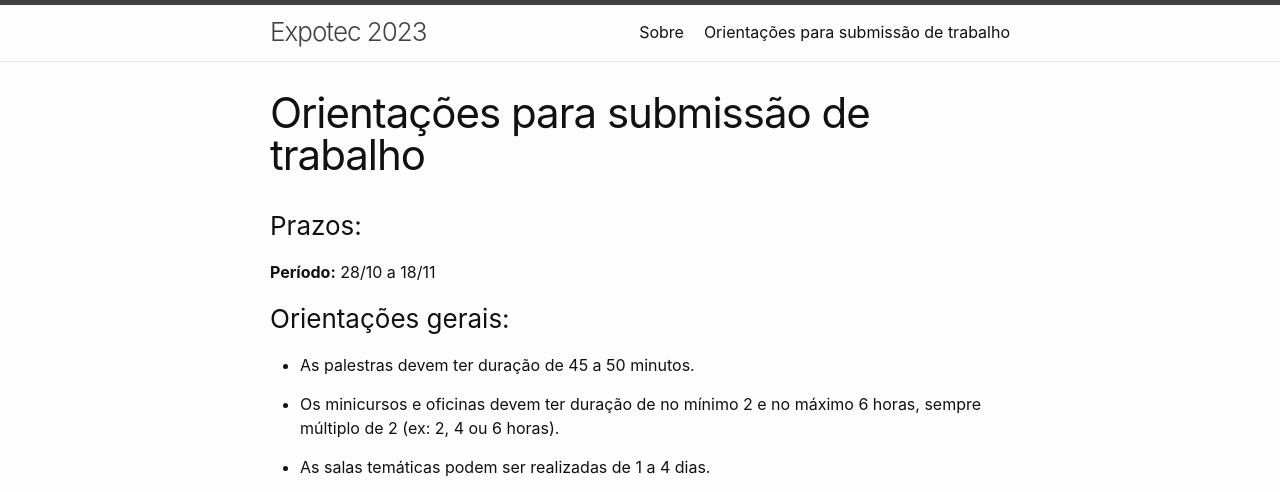
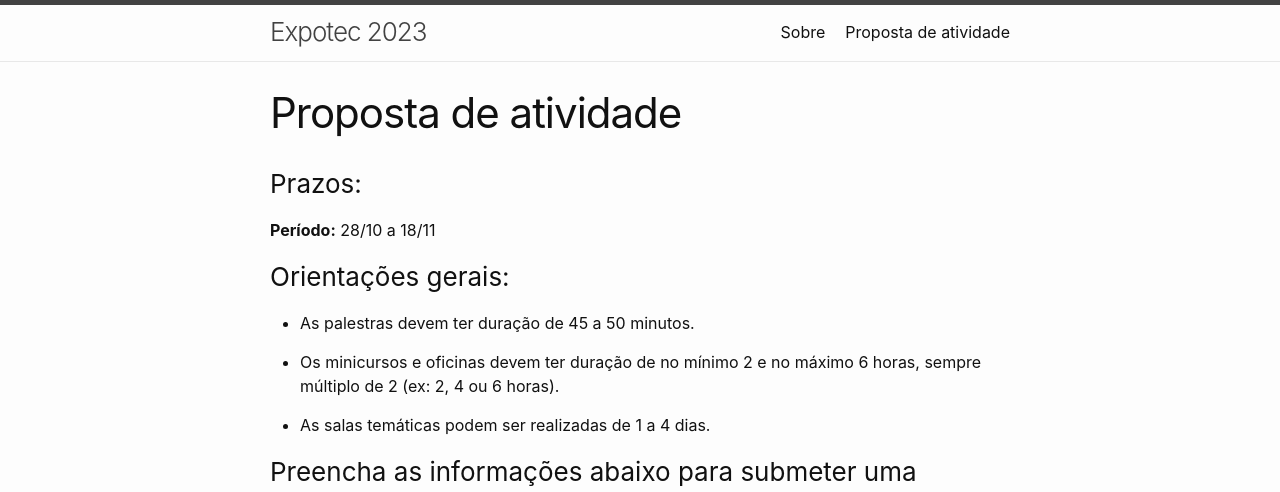
Before and after one commit to ifrn-macau/expotec2023, a Jekyll site: the page built from propostas.md, in a window 1280 px wide. Shown: the top 492 px of the page. Built offline with Jekyll 4.4.1, drawn with Linux system fonts in a browser that asks for light colours; some of the changed text lies outside the part shown; grey boxes are pictures that could not be loaded.

Commit message:
Atualização do config

```diff
--- a/propostas.md
+++ b/propostas.md
@@ -1,6 +1,6 @@
 ---
 layout: page
-title: Orientações para submissão de trabalho
+title: Proposta de atividade
 permalink: /propostas/
 ---
 
@@ -17,6 +17,7 @@ permalink: /propostas/
 
 - As salas temáticas podem ser realizadas de 1 a 4 dias.
 
+### Preencha as informações abaixo para submeter uma proposta de atividade
 
 
 <iframe frameborder="0" style="height:500px;width:99%;border:none;" src='https://forms.zohopublic.com/expotec2023mcifrn/form/Cadastrarnovaatividade1/formperma/Sgxe-k13x2fPPvXSUKhfUktn1rSWOaJXPILNe_fii1s'></iframe>
```
